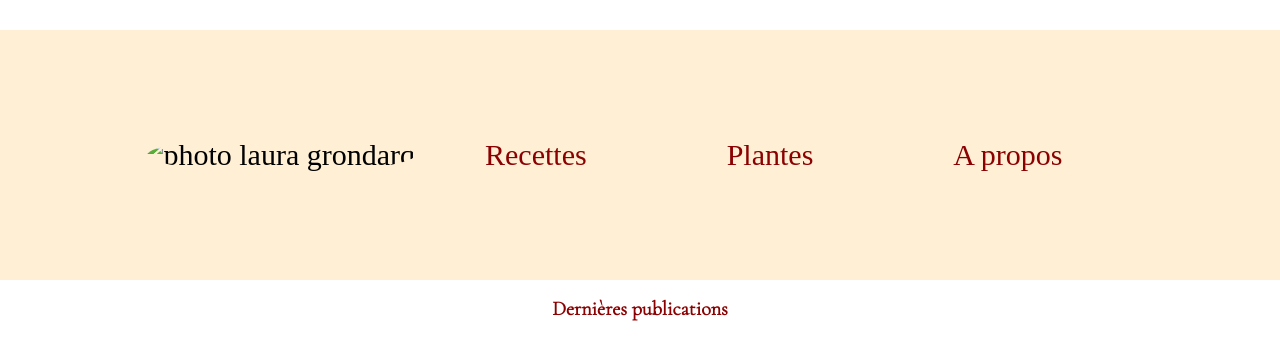
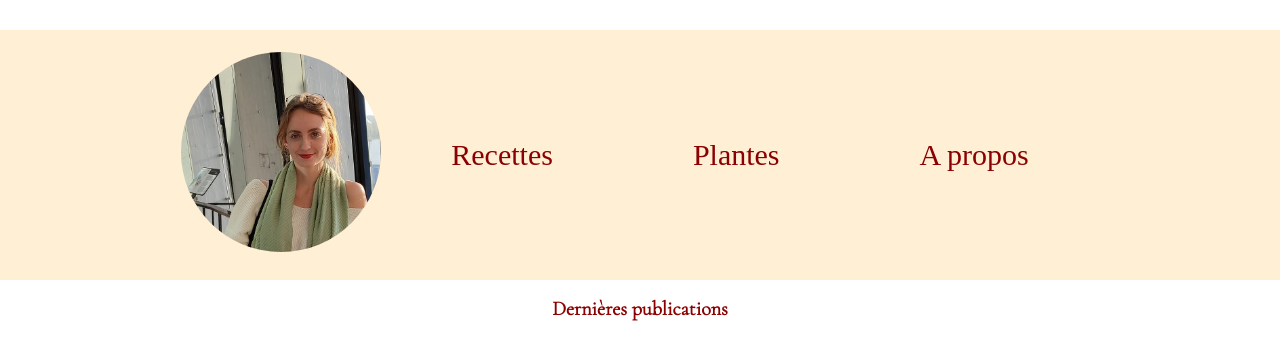
Before and after one commit to lauragnrd/EFJ-code-profile.page, a plain HTML site: page index.html in a window 1280 px wide. Shown: the top 355 px of the page. Drawn offline with nearby package versions, Linux system fonts and the light colour scheme.

Commit message:
Update index.html

```diff
--- a/index.html
+++ b/index.html
@@ -16,7 +16,7 @@
 
 	<nav id="banner">
 		<ul id="bannerul">
-			<li><a href="index.html"><img src="images/PhotoLauraSiteCode.jpg" class="img-circle" alt="photo laura grondard" width="200" height="200"></a></li>
+			<li><a href="index.html"><img src="PhotoLauraSiteCode.jpg" class="img-circle" alt="photo laura grondard" width="200" height="200"></a></li>
 			<li class="bannerli"><a class="bannera" href="recettes.html">Recettes</i></a></li>
 			<li class="bannerli"><a class="bannera" href="plantes.html">Plantes</i></a></li>
 			<li class="bannerli"><a class="bannera" href="profil.html">A propos</i></a></li>
```
